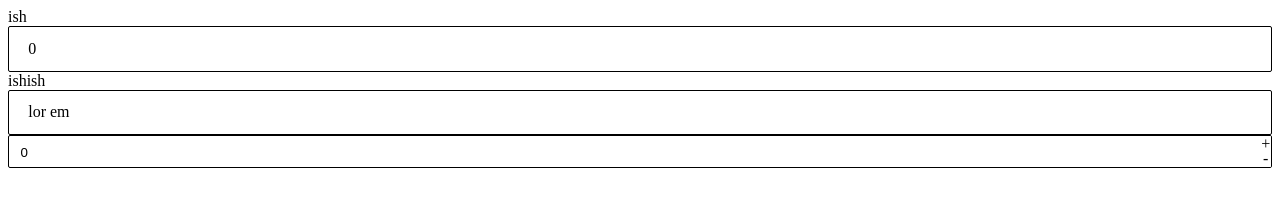
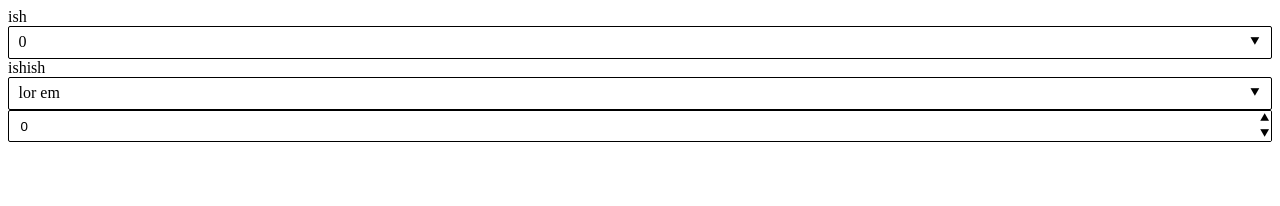
Before and after one commit to aznoqmous/custom-fields, a website: page index.html in a window 1280 px wide. Drawn offline with Linux system fonts and the light colour scheme.

Commit message:
added controls symbols

```diff
--- a/scss/_vars.scss
+++ b/scss/_vars.scss
@@ -13,6 +13,9 @@ $border_size: 1px;
 $border: $border_size solid $color;
 $border_radius: 2px;
 $box-shadow: 0 2px 2px rgba(black, 0.2);
+
+$symbol_up: '⯅';
+$symbol_down: '⯆';
 
 @mixin colors {
     background: $background;
--- a/scss/fields/_custom-input-number.scss
+++ b/scss/fields/_custom-input-number.scss
@@ -27,6 +27,7 @@
             display: flex;
             justify-content: center;
             align-items: center;
+            font-style: normal;
             cursor: pointer;
 
             @include colors;
@@ -36,11 +37,11 @@
         }
 
         > .up:before {
-            content: '+';
+            content: $symbol_up;
         }
 
         > .down:before {
-            content: "-";
+            content: $symbol_down;
         }
 
     }
--- a/scss/fields/_custom-select.scss
+++ b/scss/fields/_custom-select.scss
@@ -8,6 +8,13 @@
     > span.selected {
         display: inline-block;
         @include colors;
+    }
+
+    &:after {
+        content: $symbol_down;
+        position: absolute;
+        right: 0;
+        top: 0;
         padding: $padding;
     }
 
```
Also changed, not shown: dist/main.js.
